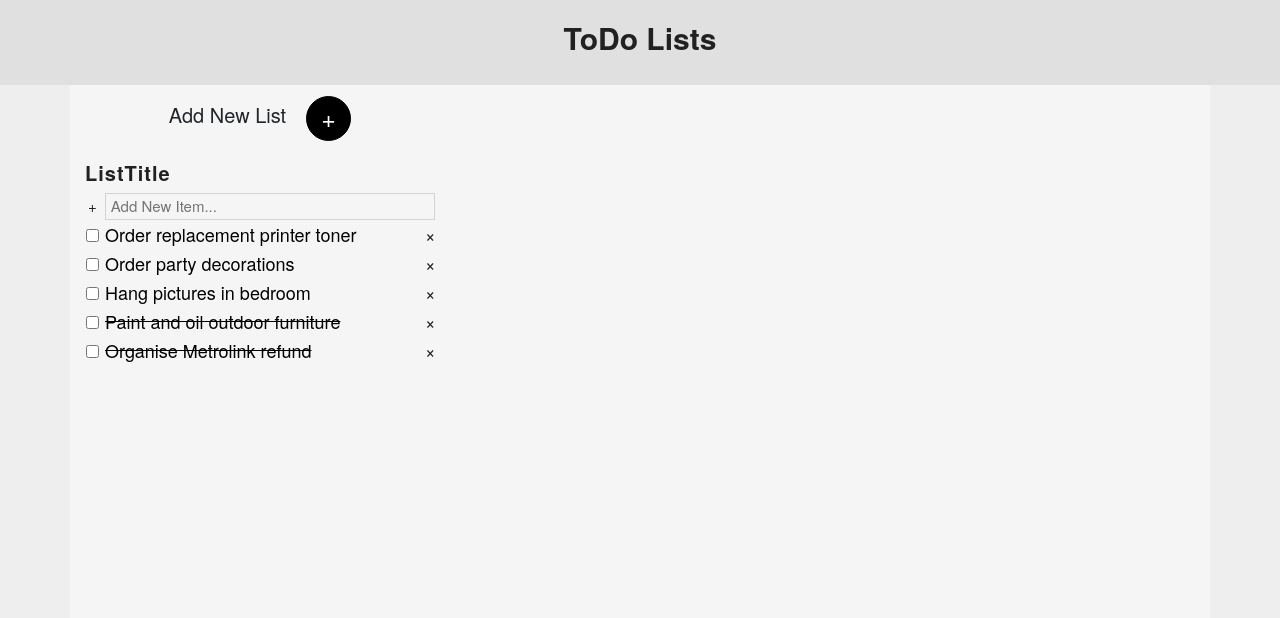
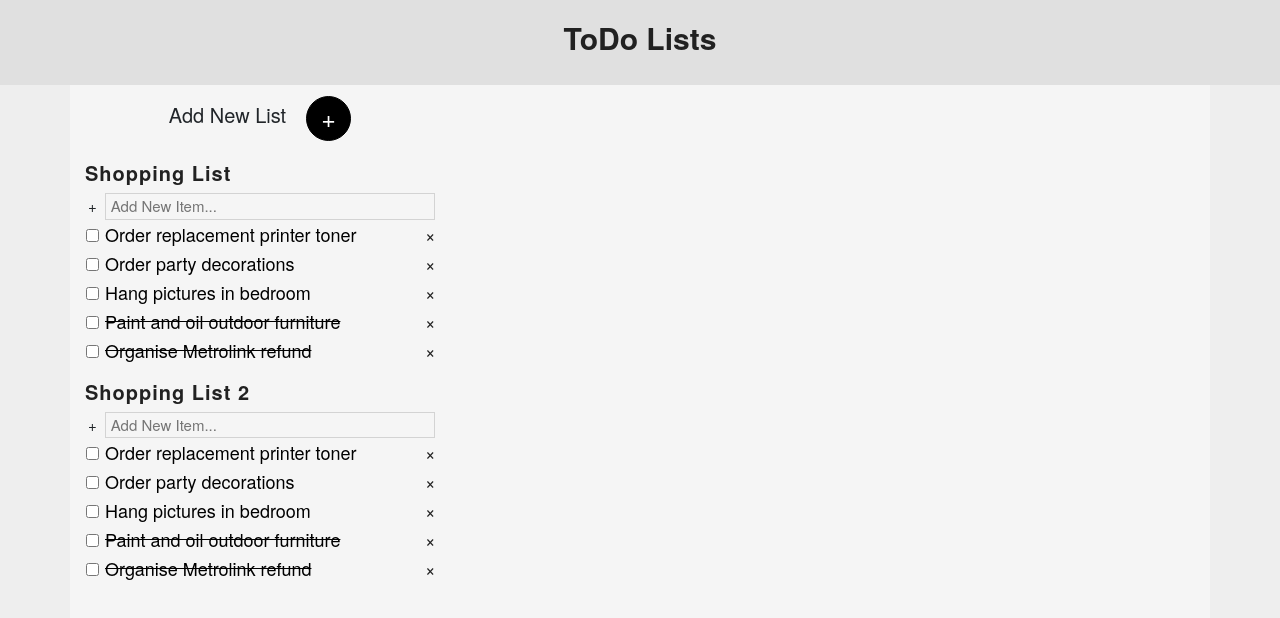
Before and after one commit to Ruz94/ToDoAppFrontend, a React (Create React App) app: page / in a window 1280 px wide. Shown: the top 618 px of the page. Built offline with nearby package versions, Linux system fonts and the light colour scheme.

Commit message:
Updated Default state for modal popup

```diff
--- a/src/App.js
+++ b/src/App.js
@@ -2,41 +2,67 @@ import React, { useState } from "react";
 import { v4 as uuidv4 } from "uuid";
 import "./App.css";
 import Header from "./Header/Header";
-import ListTitle from "./ListTitle/ListTitle";
-import AddTaskItem from "./AddTaskItem/AddTaskItem";
-import TaskItem from "./TaskItem/TaskItem";
+import List from "./List/List";
 import NewList from "./CreateNewList/NewList";
 
 function App() {
-  const [tasks, setTasks] = useState([
+  const [lists, setLists] = useState([
+    {
+      title: "Shopping List",
+      id: uuidv4(),
+      dateCreated: Date.now(),
+      tasks: [
         { text: "Paint and oil outdoor furniture", completed: true, id: uuidv4(), dateCreated: Date.now() },
         { text: "Hang pictures in bedroom", completed: false, id: uuidv4(), dateCreated: Date.now() },
         { text: "Order party decorations", completed: false, id: uuidv4(), dateCreated: Date.now() },
         { text: "Order replacement printer toner", completed: false, id: uuidv4(), dateCreated: Date.now() },
         { text: "Organise Metrolink refund", completed: true, id: uuidv4(), dateCreated: Date.now() },
+      ],
+    },
+    {
+      title: "Shopping List 2",
+      id: uuidv4(),
+      dateCreated: Date.now(),
+      tasks: [
+        { text: "Paint and oil outdoor furniture", completed: true, id: uuidv4(), dateCreated: Date.now() },
+        { text: "Hang pictures in bedroom", completed: false, id: uuidv4(), dateCreated: Date.now() },
+        { text: "Order party decorations", completed: false, id: uuidv4(), dateCreated: Date.now() },
+        { text: "Order replacement printer toner", completed: false, id: uuidv4(), dateCreated: Date.now() },
+        { text: "Organise Metrolink refund", completed: true, id: uuidv4(), dateCreated: Date.now() },
+      ],
+    },
   ]);
-
-  //sort tasks by date created then put the uncompleted tasks at the top
-  tasks.sort((a, b) => a.dateCreated - b.dateCreated).sort(({ completed }) => (completed ? 1 : -1));
 
   //create add task function - console.log("testing")
   const addTask = (task) => {
-    setTasks([{ text: task, completed: false, id: uuidv4(), dateCreated: Date.now() }, ...tasks]);
+    console.log("adding");
+    //setLists([{ text: task, completed: false, id: uuidv4(), dateCreated: Date.now() }, ...lists]);
   };
 
   function deleteTask(id) {
-    const updatedTasks = tasks.filter((task) => task.id !== id);
-    setTasks(updatedTasks);
+    const updatedTasks = lists.map((list) => {
+      const { tasks = [] } = list;
+      return { ...list, tasks: tasks.filter(({ id: taskid }) => taskid !== id) };
+    });
+    setLists(updatedTasks);
   }
 
   function toggleTask(id) {
-    const updatedTasks = tasks.map((task) => {
-      if (task.id === id) {
-        task.completed = !task.completed;
+    const updatedTasks = lists.map((list) => {
+      const { tasks = [] } = list;
+      // if (task.id === id) {
+      //   task.completed = !task.completed;
+      // }
+      return {
+        ...list,
+        tasks: tasks.map(({ id: taskid }) => {
+          if (taskid === id) {
+            tasks.completed = !tasks.completed;
           }
-      return task;
+        }),
+      };
     });
-    setTasks(updatedTasks);
+    setLists(updatedTasks);
   }
 
   return (
@@ -46,10 +72,8 @@ function App() {
         <div className="row">
           <div className="col-12 col-sm-6 col-md-4">
             <NewList />
-            <ListTitle />
-            <AddTaskItem addTask={addTask} />
-            {tasks.map(({ text = "", completed = false, id }) => (
-              <TaskItem key={id} id={id} text={text} completed={completed} deleteTask={deleteTask} toggleTask={toggleTask} />
+            {lists.map(({ title = "", tasks = [] }) => (
+              <List title={title} tasks={tasks} deleteTask={deleteTask} toggleTask={toggleTask} addTask={addTask} />
             ))}
           </div>
         </div>
--- a/src/ListTitle/ListTitle.css
+++ b/src/List/List.css
@@ -1,4 +1,4 @@
-.listTitle h4 {
+.list h4 {
   letter-spacing: 1px;
   color: #212121;
   font-size: 20px;
--- /dev/null
+++ b/src/List/List.js
@@ -0,0 +1,21 @@
+import React from "react";
+import "./List.css";
+import AddTaskItem from "../AddTaskItem/AddTaskItem";
+import TaskItem from "../TaskItem/TaskItem";
+
+function List({ title = "", tasks = [], deleteTask = () => {}, toggleTask = () => {}, addTask = () => {} }) {
+  //sort tasks by date created then put the uncompleted tasks at the top
+  tasks.sort((a, b) => a.dateCreated - b.dateCreated).sort(({ completed }) => (completed ? 1 : -1));
+
+  return (
+    <div className="list">
+      <h4>{title} </h4>
+      <AddTaskItem addTask={addTask} />
+      {tasks.map(({ text = "", completed = false, id }) => (
+        <TaskItem key={id} id={id} text={text} completed={completed} deleteTask={deleteTask} toggleTask={toggleTask} />
+      ))}
+    </div>
+  );
+}
+
+export default List;
--- a/src/ListTitle/ListTitle.js
+++ /dev/null
@@ -1,12 +0,0 @@
-import React from "react";
-import "./ListTitle.css";
-
-function ListTitle() {
-  return (
-    <div className="listTitle">
-      <h4>ListTitle</h4>
-    </div>
-  );
-}
-
-export default ListTitle;
```
Lines whose indentation alone changed are shown as unchanged.
